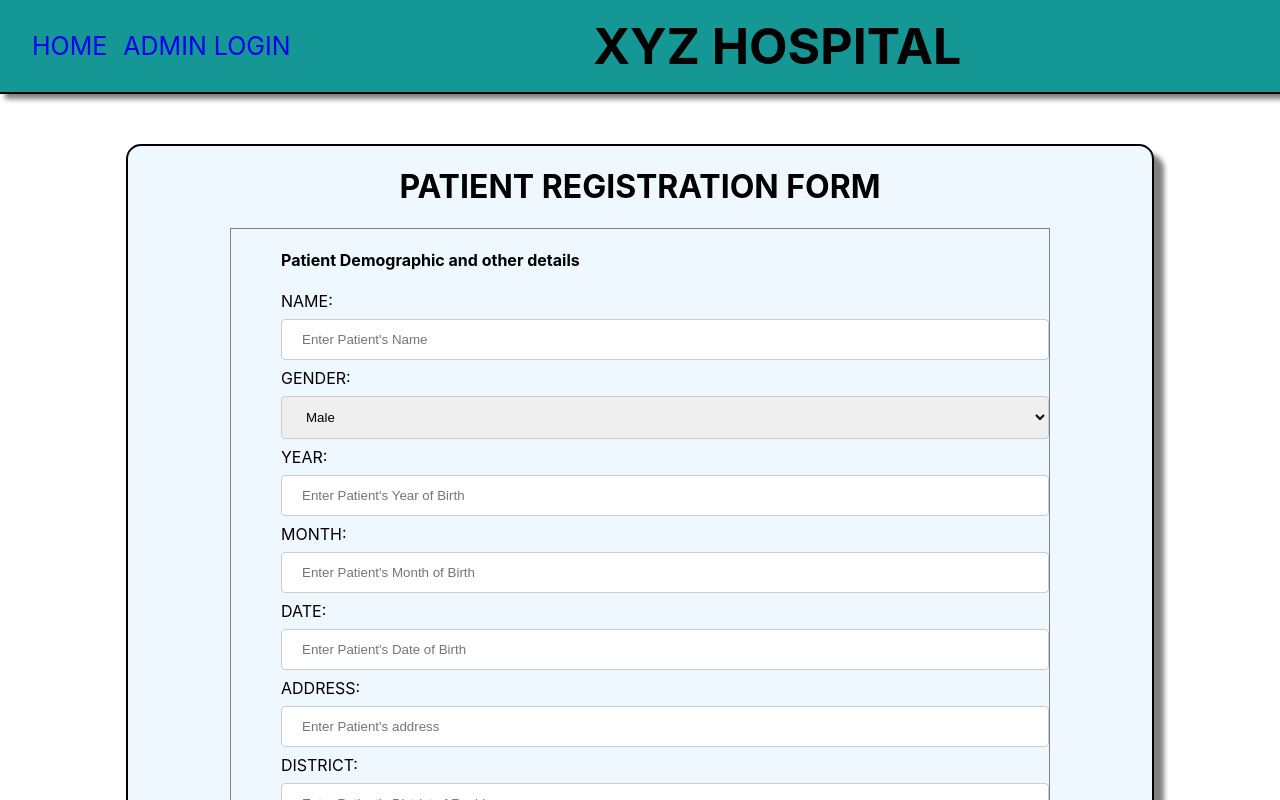
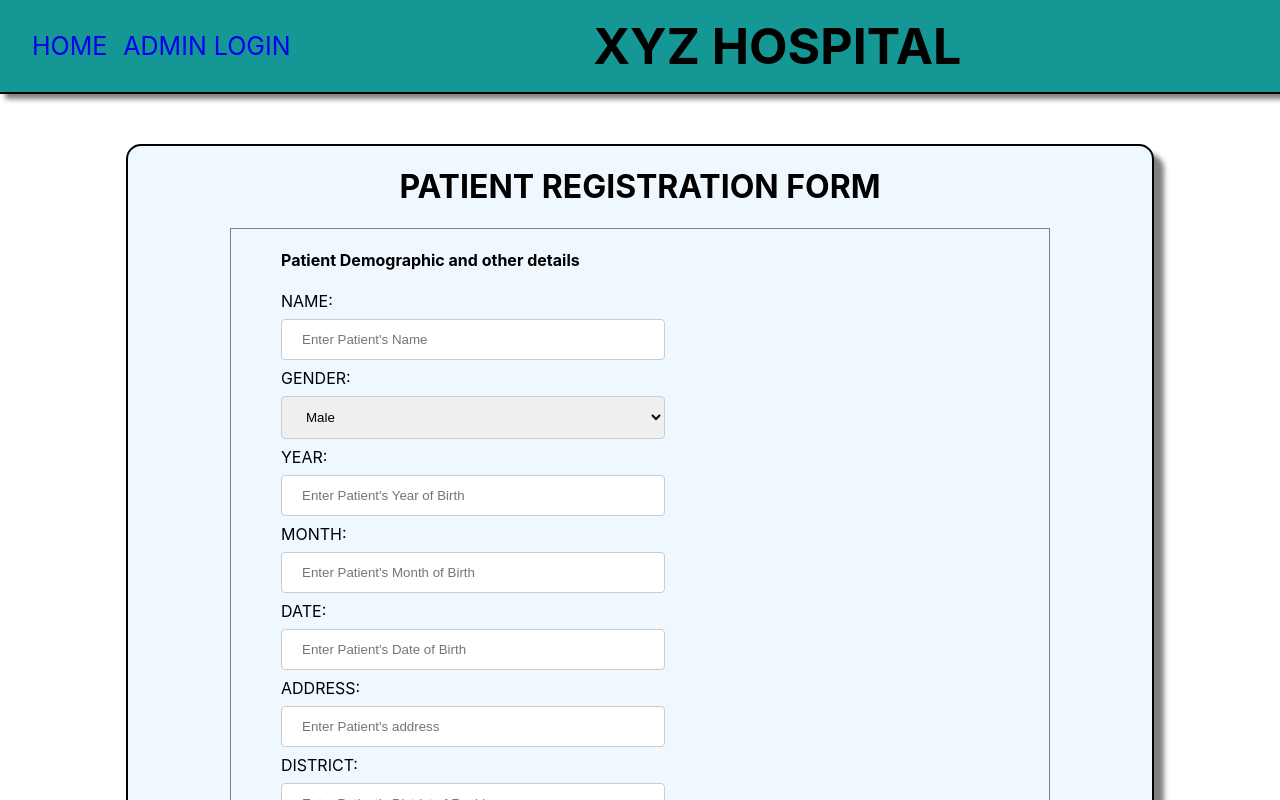
Before and after one commit to anshulsankhyan/Hospital-System-ABDM-, a React (Create React App) app in the folder frontend/: page /registration in a window 1280 px wide. Shown: the top 800 px of the page. Built offline with nearby package versions, Linux system fonts and the light colour scheme.

Commit message:
edited layout

```diff
--- a/frontend/src/components/Registration.js
+++ b/frontend/src/components/Registration.js
@@ -98,7 +98,7 @@ class Registration extends Component {
         <div className='registrationNew'>
           <h4>Patient Demographic and other details</h4>
 
-          <form className='patientDetailsSubmit' onSubmit={this.patientDetailsSubmit}>
+          <form className='patientDetailsForm' onSubmit={this.patientDetailsSubmit}>
             <label htmlFor='name'>NAME:</label>
             <input type='text' id='name' name='name' placeholder="Enter Patient's Name" value={name = pname? pname : name} onChange={this.changeHandler} />
 
```
Also changed, not shown: frontend/src/components/PatientDashboard.js (+4 -4 lines).
